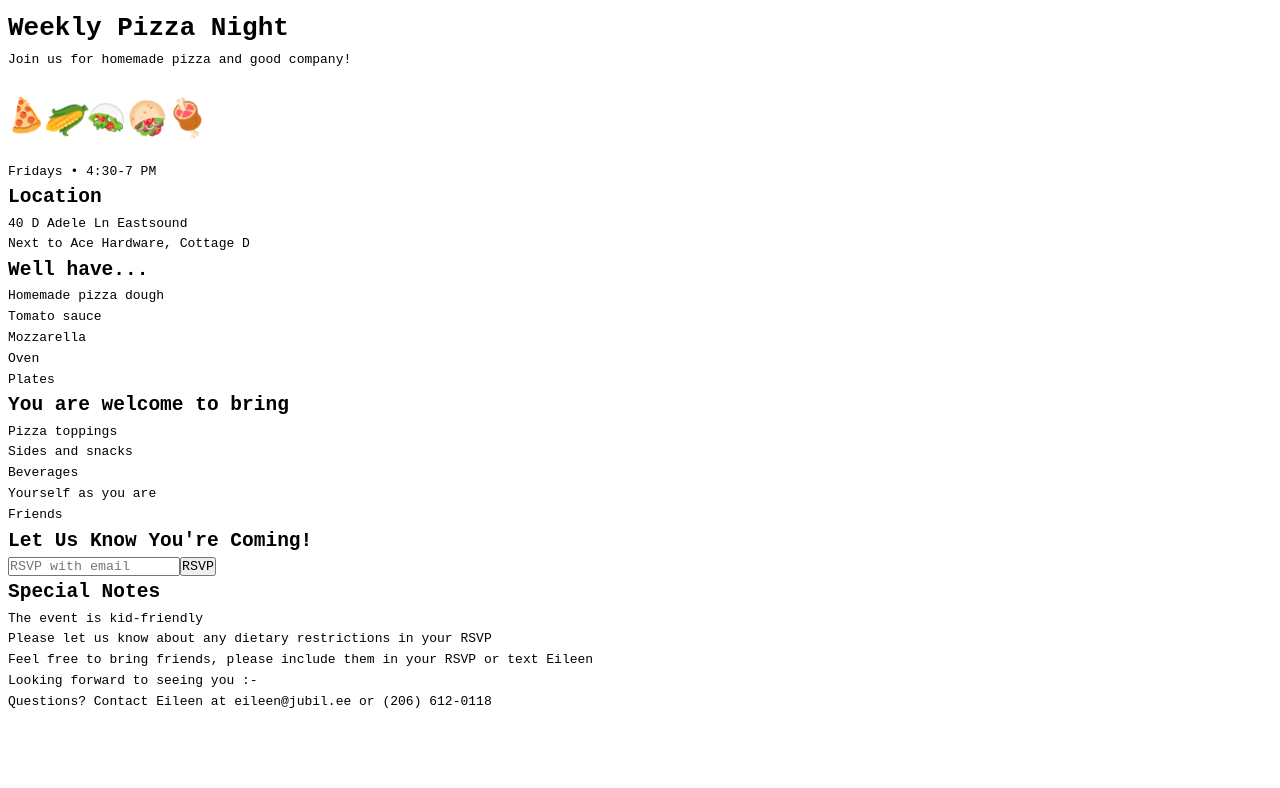
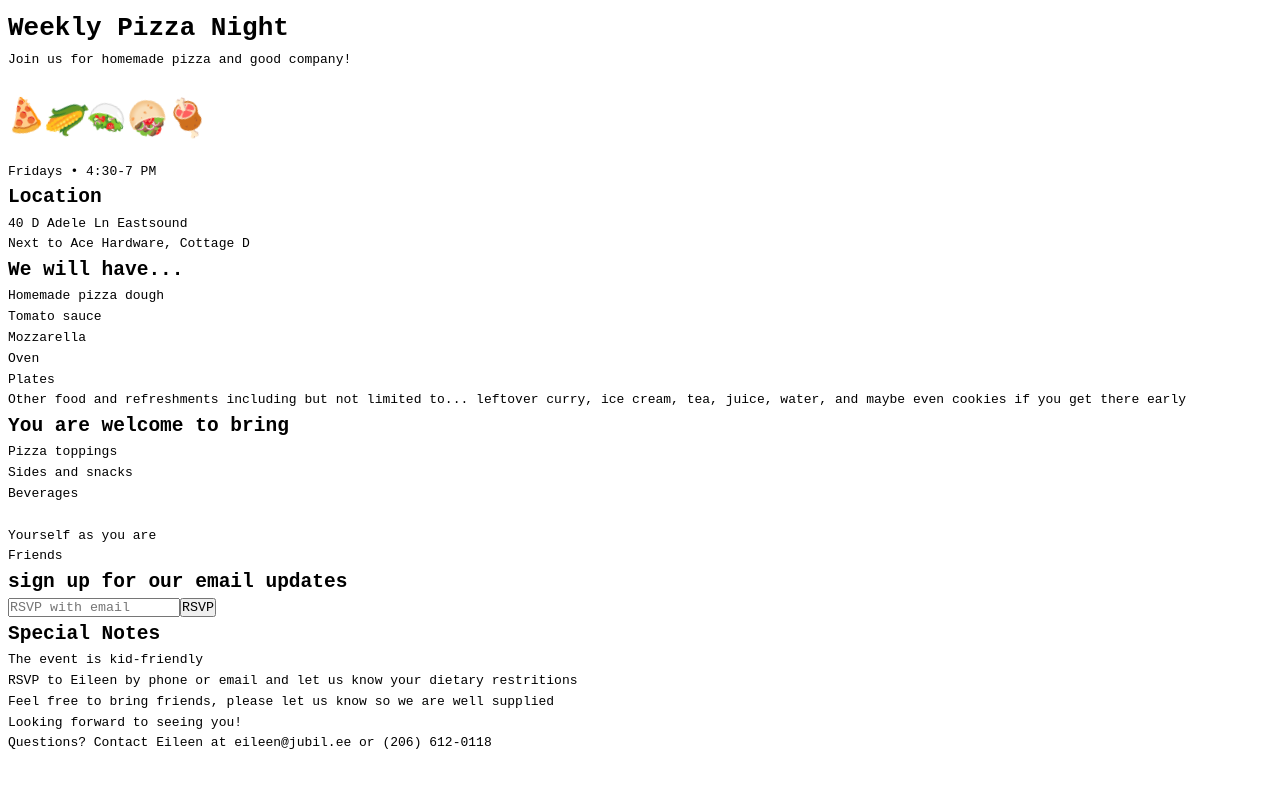
Before and after one commit to seeddisperser/Jubilee, a Next.js app: page /pizza in a window 1280 px wide. Shown: the top 788 px of the page. Built offline with nearby package versions, Linux system fonts and the light colour scheme.

Commit message:
Update pizza.tsx
changed the text -e

```diff
--- a/src/pages/pizza.tsx
+++ b/src/pages/pizza.tsx
@@ -26,13 +26,14 @@ export default function Pizza() {
     </div>
 
     <div className="info-section">
-        <h2>Well have...</h2>
+        <h2>We will have...</h2>
         <ul>
             <li>Homemade pizza dough</li>
             <li>Tomato sauce </li>
             <li>Mozzarella</li>
             <li>Oven </li>
             <li>Plates</li>
+            <li>Other food and refreshments including but not limited to... leftover curry, ice cream, tea, juice, water, and maybe even cookies if you get there early</li>
         </ul>
     </div>
 
@@ -42,13 +43,14 @@ export default function Pizza() {
             <li>Pizza toppings</li>
             <li>Sides and snacks</li>
             <li>Beverages</li>
+            <li></li>
             <li>Yourself as you are</li>
             <li>Friends</li>
         </ul>
     </div>
 
     <div>
-        <h2>Let Us Know You&apos;re Coming!</h2>
+        <h2>sign up for our email updates</h2>
         <Rsvp />
     </div>
 
@@ -56,13 +58,13 @@ export default function Pizza() {
         <h2>Special Notes</h2>
         <ul>
             <li>The event is kid-friendly</li>
-            <li>Please let us know about any dietary restrictions in your RSVP</li>
-            <li>Feel free to bring friends, please include them in your RSVP or text Eileen</li>
+            <li>RSVP to Eileen by phone or email and let us know your dietary restritions</li>
+            <li>Feel free to bring friends, please let us know so we are well supplied</li>
         </ul>
     </div>
 
     <footer>
-        <p>Looking forward to seeing you :-</p>
+        <p>Looking forward to seeing you!</p>
         <p>Questions? Contact Eileen at eileen@jubil.ee or (206) 612-0118</p>
     </footer>
         </>
```
